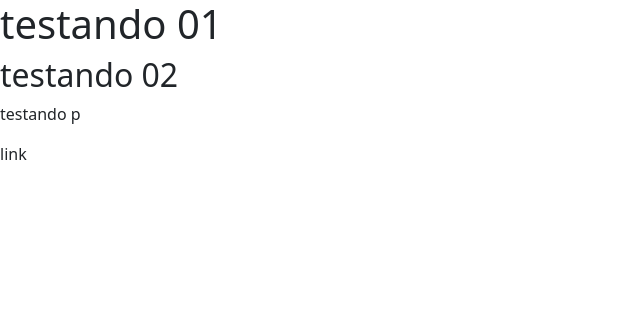
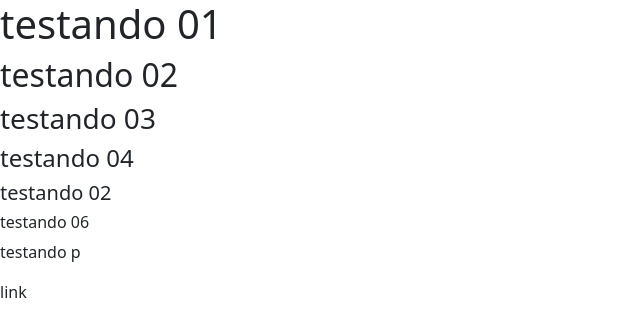
Before and after one commit to denisnizus/denisnizus.github.io, a plain HTML site: page index.html in a window 1280 px wide. Shown: the whole page, without its empty margins (0-640 px from the left). Drawn offline with nearby package versions, Linux system fonts and the light colour scheme.

Commit message:
Update index.html

```diff
--- a/index.html
+++ b/index.html
@@ -11,6 +11,10 @@
 <body>
         <h1>testando 01</h1>
         <h2>testando 02</h2>
+        <h3>testando 03</h3>
+        <h4>testando 04</h4>
+        <h5>testando 02</h5>
+        <h6>testando 06</h6>
         <p>testando p</p>
         <a> link </a>
 
```
